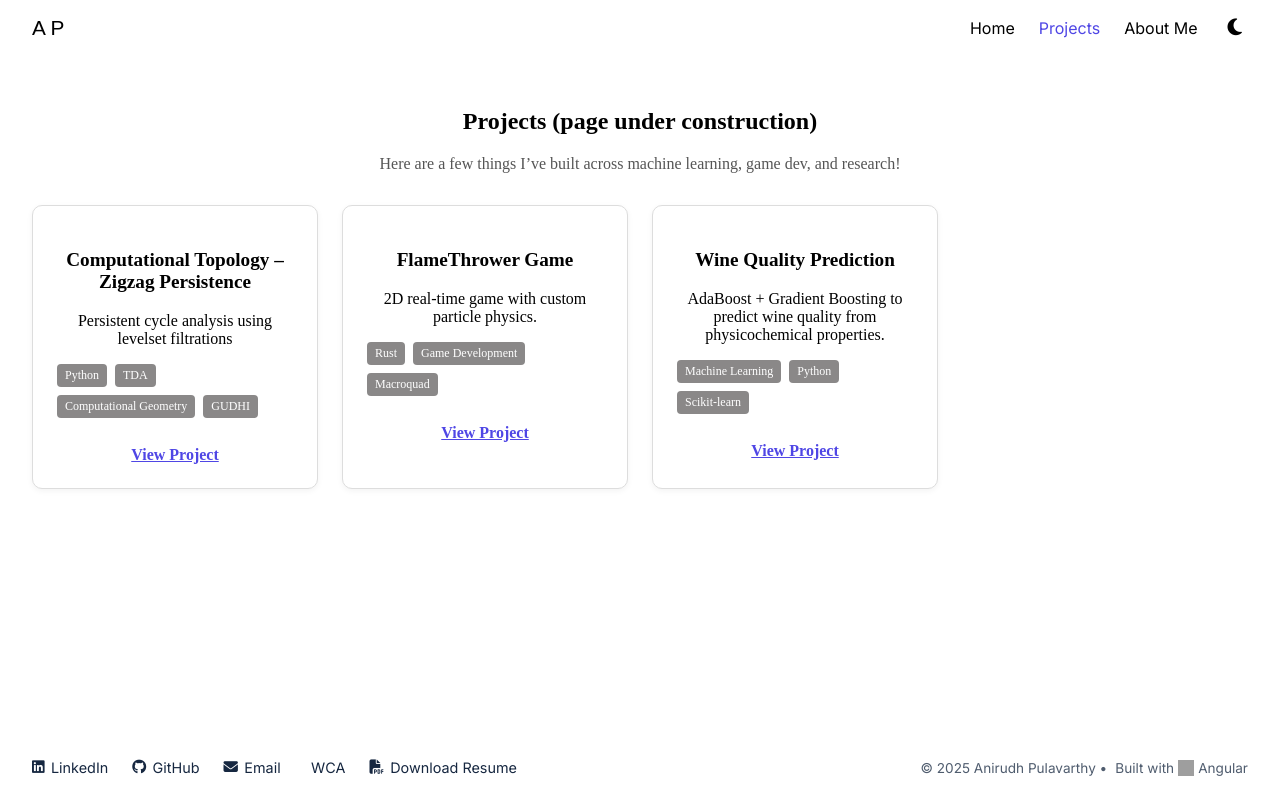
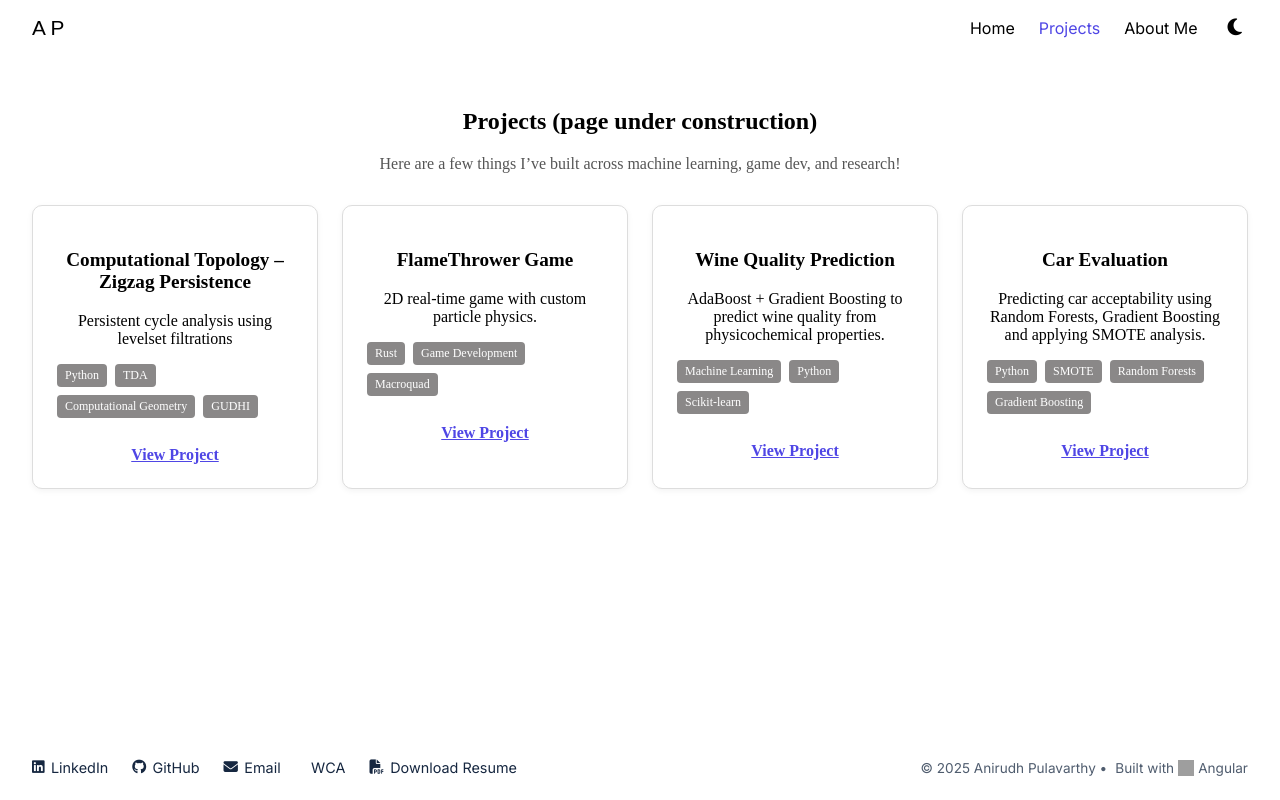
Before and after one commit to anirudh-pulavarthy/DevChronicles, an Angular app: page /projects in a window 1280 px wide. Built offline with nearby package versions, Linux system fonts and the light colour scheme; grey boxes are pictures that could not be loaded; some icons are missing.

Commit message:
added project

```diff
--- a/src/app/pages/projects/project-data.ts
+++ b/src/app/pages/projects/project-data.ts
@@ -25,5 +25,11 @@ export interface Project {
       description: 'AdaBoost + Gradient Boosting to predict wine quality from physicochemical properties.',
       link: 'https://github.com/anirudh-pulavarthy/WineQualityAnalysis',
       tags: ['Machine Learning', 'Python', 'Scikit-learn']
+    },
+    {
+      title: 'Car Evaluation',
+      description: 'Predicting car acceptability using Random Forests, Gradient Boosting and applying SMOTE analysis.',
+      link: 'https://github.com/anirudh-pulavarthy/Car-Evaluation-using-SMOTE',
+      tags: ['Python', 'SMOTE', 'Random Forests', 'Gradient Boosting']
     }
   ];
```
